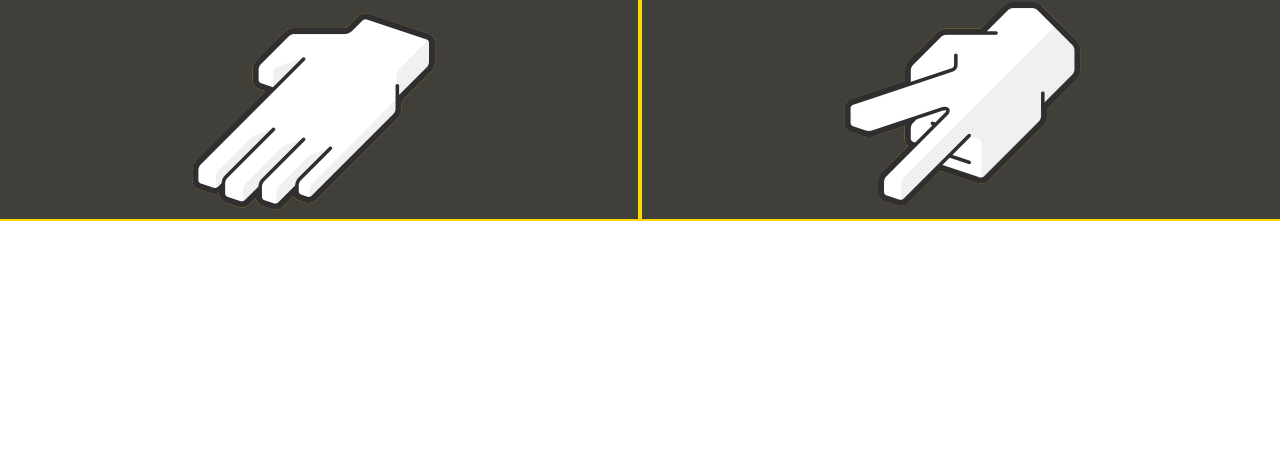
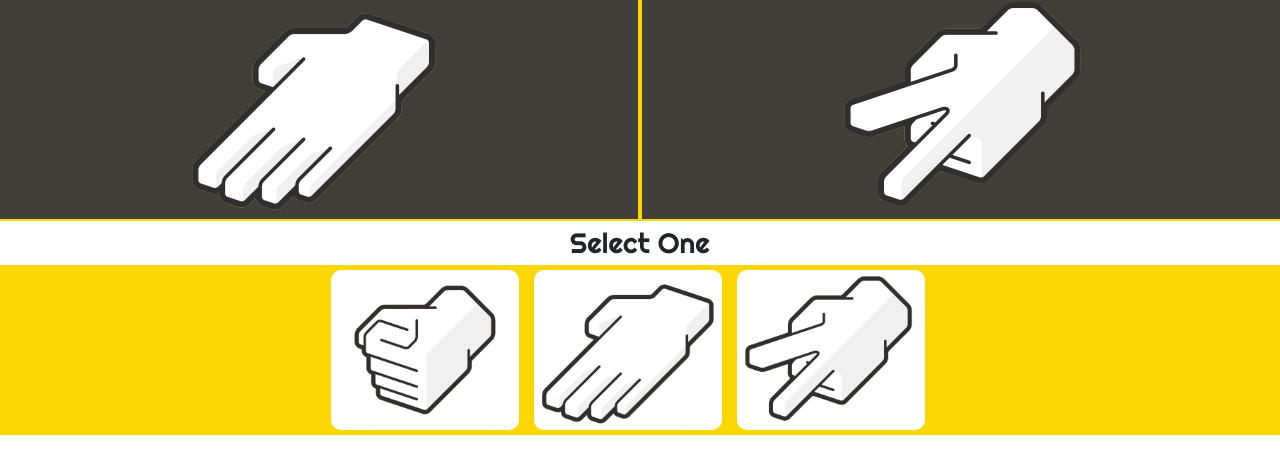
Before and after one commit to bsef19a531/StonePaperScissors_Game_Js, a plain HTML site: page index.html in a window 1280 px wide. Shown: the part 177-650 px from the top of the page. Drawn offline with nearby package versions, Linux system fonts and the light colour scheme.

Commit message:
Added Selection tab HTML, CSS

```diff
--- a/Style/style.css
+++ b/Style/style.css
@@ -1,3 +1,4 @@
+/* Color Declaration */
 :root {
     --dark-shade: #247881;
     --normal-shade: #30AADD;
@@ -6,12 +7,15 @@
     --dark-gray: #403f39;
 }
 
+/* Properties Applied to all */
 * {
     margin: 0px;
     padding: 0px;
     box-sizing: border-box;
     font-family: 'Righteous', cursive;
 }
+
+/* Header Style */
 
 header {
     text-align: center;
@@ -26,6 +30,8 @@ header h1 {
     margin: 0px;
 }
 
+
+/* Main Card Style */
 .main-card-col {
     padding: 0px;
     text-align: center;
@@ -49,4 +55,28 @@ header h1 {
     border: 2px solid var(--light-orange);
 }
 
-.main-card-img {}
+
+/* Selection tab Style */
+
+#selection-tab-heading {
+    text-align: center;
+    margin: 5px;
+    background-color: white;
+}
+
+.selected-img-button,
+.selection-tab {
+    background: var(--light-orange);
+}
+
+.selected-img-button img {
+    background-color: white;
+    display: inline;
+    width: 30%;
+    margin: 5px;
+    border-radius: 10px;
+}
+
+.selected-img-button img:hover {
+    box-shadow: 3px 3px 3px 3px var(--dark-gray);
+}
--- a/index.html
+++ b/index.html
@@ -51,7 +51,7 @@
                 <div class="col-sm-6 main-card-col">
                     <div class="main-card-header">Computer</div>
                     <div class="main-card-img-cont">
-                        <img src="Images/scissor.png" alt="computer_selected_pic">
+                        <img src="Images/scissor.png" alt="computer_selected_pic" class="main-card-img">
                     </div>
                 </div>
             </div>
@@ -59,17 +59,23 @@
     </main>
 
     <!--Player Selection tab -->
-    <div class="fluid-container">
+    <h3 id="selection-tab-heading">Select One</h3>
+    <div class="fluid-container selection-tab">
         <div class="row">
-            <div class="col-sm-2"></div>
-            <div class="col-sm-2"></div>
-
-            <div class="col-sm-4">
-
+            <div class="col-sm-3"></div>
+            <div class="col-sm-6">
+                <span class="selected-img-button">
+                    <img src="Images/stone.png" alt="stone-pic">
+                </span>
+                <span class="selected-img-button">
+                    <img src="Images/paper.png" alt="paper-pic">
+                </span>
+                <span class="selected-img-button">
+                    <img src="Images/scissor.png" alt="scissors-pic">
+                </span>
             </div>
 
-            <div class="col-sm-2"></div>
-            <div class="col-sm-2"></div>
+            <div class="col-sm-3"></div>
         </div>
     </div>
 </body>
```
